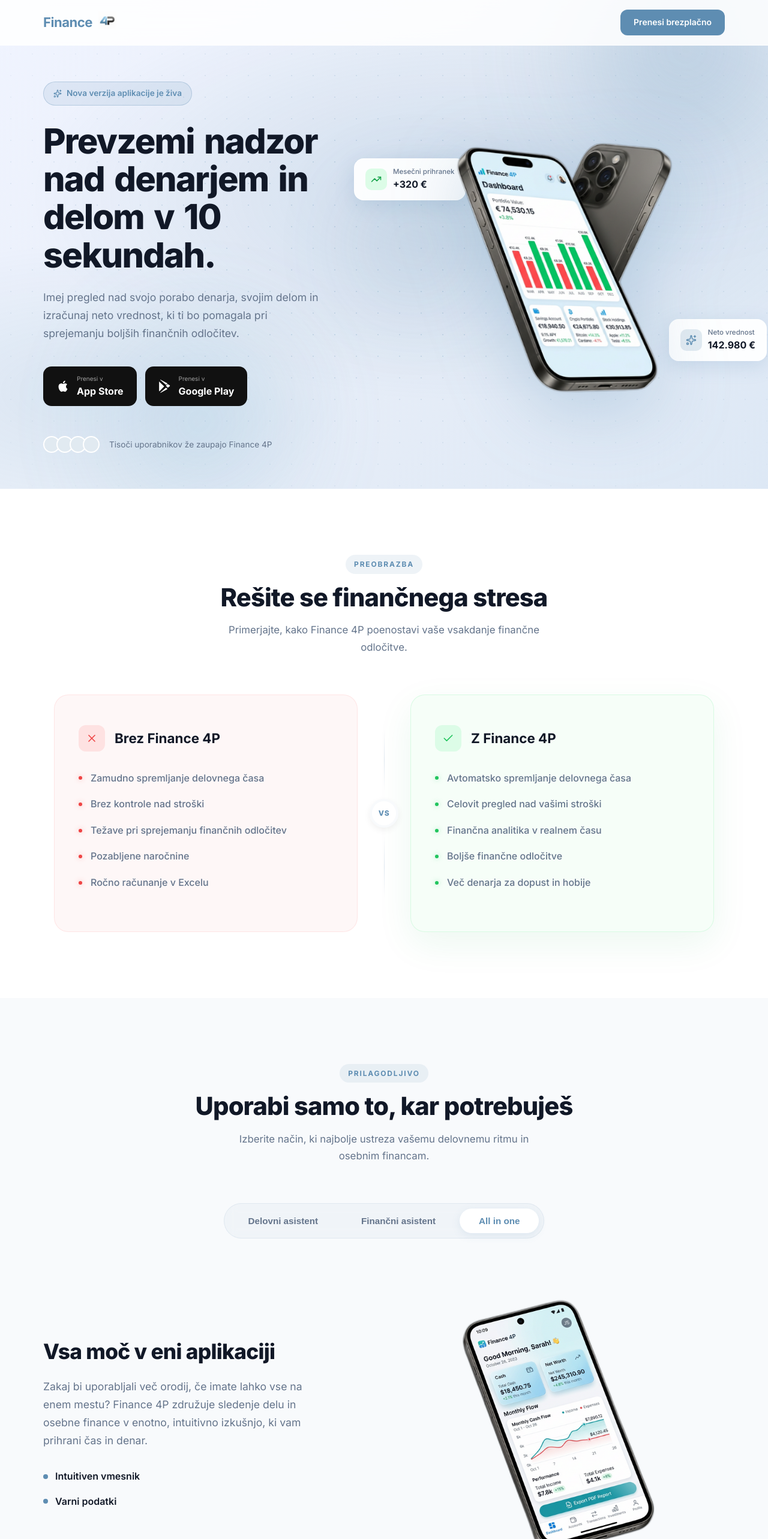
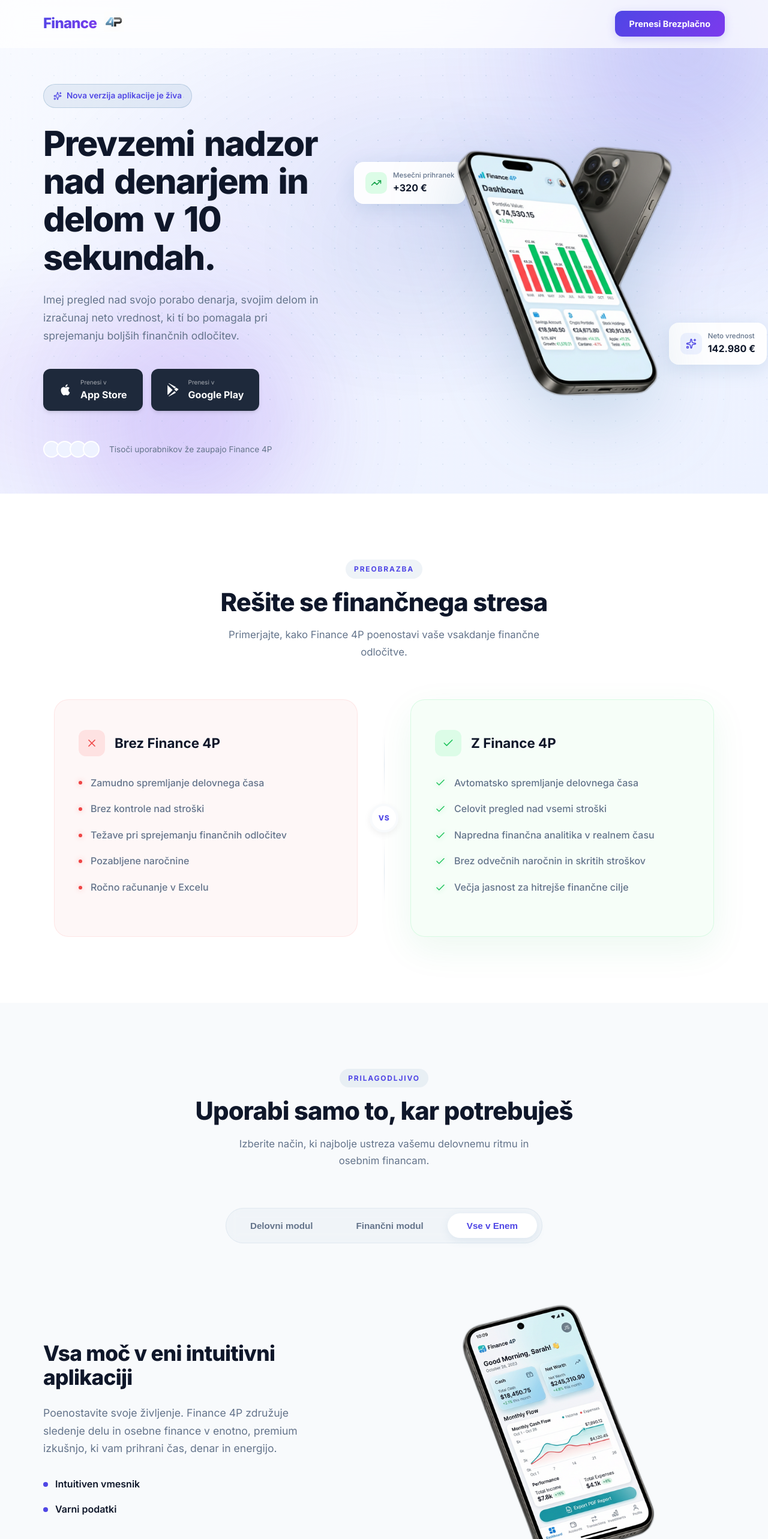
Before and after one commit to filipkolle/Landing-4P, a React (Vite) app: page / in a window 1280 px wide. Shown: the top 2566 px of the page at 60% size. Built offline with nearby package versions, Linux system fonts and the light colour scheme.

Commit message:
Modernized design system with premium colors, gradients, and professional UI effects

```diff
--- a/src/components/FeatureSwitcher.jsx
+++ b/src/components/FeatureSwitcher.jsx
@@ -12,23 +12,23 @@
   const tabs = [
     {
       id: 'delo',
-      label: 'Delovni asistent',
-      title: 'Popoln nadzor nad delom',
-      description: 'Sledite delovnim uram v realnem času, avtomatsko izračunajte zaslužek glede na vašo postavko in generirajte profesionalna mesečna poročila z enim klikom. Idealno za freelancerje in tiste, ki želijo optimizirati svoj delovni dan.',
+      label: 'Delovni modul',
+      title: 'Optimizacija delovnega procesa',
+      description: 'Sledite delovnim uram v realnem času, avtomatsko izračunajte zaslužek glede na vašo postavko in generirajte profesionalna mesečna poročila z enim klikom. Idealno za freelancerje in vse, ki želijo optimizirati svoj delovni dan.',
       image: workImg
     },
     {
       id: 'finance',
-      label: 'Finančni asistent',
-      title: 'Vaše finance pod kontrolo',
-      description: 'Pridobite celovit pregled nad vsemi prihodki, odhodki in naročninami na enem mestu. Aplikacija vam pomaga razumeti vaše potrošniške navade in vas vodi do boljših finančnih odločitev za prihodnost.',
+      label: 'Finančni modul',
+      title: 'Celovit nadzor nad financami',
+      description: 'Pridobite celovit pregled nad vsemi prihodki, odhodki in naročninami na enem mestu. Aplikacija vam pomaga razumeti vaše potrošniške navade in vas vodi do strateških finančnih odločitev za varno prihodnost.',
       image: financeImg
     },
     {
       id: 'all',
-      label: 'All in one',
-      title: 'Vsa moč v eni aplikaciji',
-      description: 'Zakaj bi uporabljali več orodij, če imate lahko vse na enem mestu? Finance 4P združuje sledenje delu in osebne finance v enotno, intuitivno izkušnjo, ki vam prihrani čas in denar.',
+      label: 'Vse v Enem',
+      title: 'Vsa moč v eni intuitivni aplikaciji',
+      description: 'Poenostavite svoje življenje. Finance 4P združuje sledenje delu in osebne finance v enotno, premium izkušnjo, ki vam prihrani čas, denar in energijo.',
       image: dashboardImg
     }
   ];
--- a/src/components/FeaturesGrid.jsx
+++ b/src/components/FeaturesGrid.jsx
@@ -1,5 +1,5 @@
 import React from 'react';
-import { Timer, BarChart3, Receipt, Zap, FileText } from 'lucide-react';
+import { Timer, BarChart3, Receipt, Zap, FileText, TrendingUp } from 'lucide-react';
 import { motion } from 'framer-motion';
 
 const FeaturesGrid = () => {
@@ -7,27 +7,32 @@
     {
       icon: <Timer size={32} className="feature-icon" />,
       title: "Hitro beleženje",
-      description: "Vnos delovnih ur v manj kot 10 sekundah. Brez nepotrebnega klikanja."
+      description: "Vnos delovnih ur v manj kot 10 sekundah. Brez nepotrebnega klikanja in kompliciranja."
     },
     {
       icon: <BarChart3 size={32} className="feature-icon" />,
-      title: "Primerjava virov dohodka",
-      description: "Ugotovite, katera dejavnost vam prinaša največ zaslužka na uro."
+      title: "Napredna analitika",
+      description: "Ugotovite, katera dejavnost vam prinaša največ zaslužka na uro in kje lahko prihranite."
     },
     {
       icon: <Receipt size={32} className="feature-icon" />,
       title: "Pregled nad stroški",
-      description: "Spremljajte kam odhaja vaš denar z intuitivnimi grafi in analitiko."
+      description: "Spremljajte kam odhaja vaš denar z intuitivnimi grafi in analitiko v realnem času."
     },
     {
       icon: <Zap size={32} className="feature-icon" />,
-      title: "Avtomatizacija",
-      description: "Avtomatiziran vnos zaslužkov in ponavljajočih se stroškov (naročnine, leasing...)"
+      title: "Popolna avtomatizacija",
+      description: "Avtomatiziran vnos zaslužkov in ponavljajočih se stroškov (naročnine, leasingi, krediti)."
     },
     {
       icon: <FileText size={32} className="feature-icon" />,
-      title: "PDF poročila",
-      description: "Izvoz poročil za delodajalca, računovodstvo ali osebni arhiv z enim klikom."
+      title: "PDF Poročila",
+      description: "Izvoz profesionalnih poročil za delodajalca, računovodstvo ali osebni arhiv z enim klikom."
+    },
+    {
+      icon: <TrendingUp size={32} className="feature-icon" />,
+      title: "Neto vrednost",
+      description: "Edino orodje, ki ti omogoča izračun neto vrednosti na podlagi sredstev in obveznosti."
     }
   ];
 
--- a/src/components/Navbar.jsx
+++ b/src/components/Navbar.jsx
@@ -8,26 +8,15 @@
         <a href="/" className="logo-container">
           <span className="logo-text">Finance</span>
           <div className="logo-img-wrapper">
-            <img src={logoImg} alt="4P Logo" style={{ height: '30px', width: 'auto' }} />
+            <img src={logoImg} alt="4P Logo" className="navbar-logo-img" />
           </div>
         </a>
-        <div style={{ display: 'flex', alignItems: 'center', gap: '12px' }}>
+        <div className="navbar-actions">
           <a
             href="#prenesi"
-            style={{
-              padding: '10px 22px',
-              background: 'var(--primary)',
-              color: '#fff',
-              borderRadius: '12px',
-              fontSize: '14px',
-              fontWeight: '600',
-              textDecoration: 'none',
-              transition: 'all 0.3s cubic-bezier(0.19,1,0.22,1)',
-            }}
-            onMouseEnter={e => { e.target.style.transform = 'translateY(-2px)'; e.target.style.boxShadow = '0 8px 20px rgba(94,141,178,0.35)'; }}
-            onMouseLeave={e => { e.target.style.transform = ''; e.target.style.boxShadow = ''; }}
+            className="navbar-cta-btn"
           >
-            Prenesi brezplačno
+            Prenesi Brezplačno
           </a>
         </div>
       </div>
--- a/src/components/ProblemSolution.jsx
+++ b/src/components/ProblemSolution.jsx
@@ -14,11 +14,11 @@
   ];
 
   const solutions = [
-    "Avtomatsko spremljanje delovnega časa",
-    "Celovit pregled nad vašimi stroški",
-    "Finančna analitika v realnem času",
-    "Boljše finančne odločitve",
-    "Več denarja za dopust in hobije"
+    { text: "Avtomatsko spremljanje delovnega časa", icon: <Check size={18} /> },
+    { text: "Celovit pregled nad vsemi stroški", icon: <Check size={18} /> },
+    { text: "Napredna finančna analitika v realnem času", icon: <Check size={18} /> },
+    { text: "Brez odvečnih naročnin in skritih stroškov", icon: <Check size={18} /> },
+    { text: "Večja jasnost za hitrejše finančne cilje", icon: <Check size={18} /> }
   ];
 
   const containerVars = {
@@ -110,8 +110,8 @@
               <motion.ul variants={containerVars} initial="hidden" whileInView="visible" viewport={{ once: true, margin: '-50px' }}>
                 {solutions.map((item, i) => (
                   <motion.li key={i} variants={itemVars}>
-                    <div className="dot green" />
-                    <span>{item}</span>
+                    <Check size={18} className="solution-check-icon" />
+                    <span>{item.text}</span>
                   </motion.li>
                 ))}
               </motion.ul>
--- a/src/index.css
+++ b/src/index.css
@@ -1,32 +1,45 @@
 @import url('https://fonts.googleapis.com/css2?family=Inter:wght@300;400;500;600;700;800&display=swap');
 
 :root {
-  /* Brand Colors */
-  --primary: #5E8DB2;
-  --primary-dark: #4A7A9E;
-  --primary-light: #E1EAF1;
-  --secondary: #4A4A4A;
-  --accent-green: #E8F5E9;
-  --text-green: #2E7D32;
-  --accent-blue: #E3F2FD;
-  --text-blue: #1565C0;
+  /* Brand Colors - Premium Indigo/Blue */
+  --primary: #4F46E5;
+  --primary-dark: #3730A3;
+  --primary-light: #EEF2FF;
+  --primary-gradient: linear-gradient(135deg, #4F46E5 0%, #7C3AED 100%);
+
+  --secondary: #1E293B;
+
+  /* Semantic Colors */
+  --accent-green: #F0FDF4;
+  --text-green: #15803D;
+  --accent-blue: #EFF6FF;
+  --text-blue: #1D4ED8;
+  --accent-red: #FEF2F2;
+  --text-red: #B91C1C;
+
+  /* Surfaces */
   --bg-light: #F8FAFC;
-  --text-main: #111827;
+  --bg-white: #FFFFFF;
+  --text-main: #0F172A;
   --text-muted: #64748B;
-  --white: #ffffff;
+  --text-soft: #94A3B8;
 
-  /* Glassmorphism */
-  --glass-bg: rgba(255, 255, 255, 0.7);
-  --glass-border: rgba(255, 255, 255, 0.5);
+  /* Glassmorphism Refined */
+  --glass-bg: rgba(255, 255, 255, 0.75);
+  --glass-border: rgba(255, 255, 255, 0.4);
+  --glass-shadow: 0 8px 32px 0 rgba(31, 38, 135, 0.07);
 
-  /* Shadows */
-  --shadow-sm: 0 4px 6px -1px rgba(0, 0, 0, 0.08);
-  --shadow-md: 0 10px 15px -3px rgba(0, 0, 0, 0.1);
-  --shadow-lg: 0 25px 50px -12px rgba(0, 0, 0, 0.15);
+  /* Premium Shadows */
+  --shadow-sm: 0 1px 2px 0 rgba(0, 0, 0, 0.05);
+  --shadow-md: 0 4px 6px -1px rgba(0, 0, 0, 0.1), 0 2px 4px -1px rgba(0, 0, 0, 0.06);
+  --shadow-lg: 0 20px 25px -5px rgba(0, 0, 0, 0.1), 0 10px 10px -5px rgba(0, 0, 0, 0.04);
+  --shadow-xl: 0 25px 50px -12px rgba(0, 0, 0, 0.15);
 
   /* Radii */
-  --radius-lg: 24px;
-  --radius-md: 16px;
+  --radius-2xl: 32px;
+  --radius-xl: 24px;
+  --radius-lg: 16px;
+  --radius-md: 12px;
   --radius-sm: 8px;
 }
 
--- a/src/styles/LandingPage.css
+++ b/src/styles/LandingPage.css
@@ -15,15 +15,15 @@
   top: 0;
   left: 0;
   right: 0;
-  height: 76px;
+  height: 80px;
   display: flex;
   align-items: center;
   z-index: 1000;
-  background: rgba(255, 255, 255, 0.85);
+  background: rgba(255, 255, 255, 0.7);
   backdrop-filter: blur(20px);
   -webkit-backdrop-filter: blur(20px);
-  border-bottom: 1px solid rgba(255, 255, 255, 0.6);
-  transition: background 0.3s ease;
+  border-bottom: 1px solid rgba(255, 255, 255, 0.3);
+  transition: all 0.4s ease;
 }
 
 .navbar .container {
@@ -36,20 +36,46 @@
 .logo-container {
   display: flex;
   align-items: center;
-  gap: 10px;
+  gap: 12px;
   text-decoration: none;
 }
 
 .logo-text {
-  font-size: 22px;
-  font-weight: 700;
-  color: var(--primary);
-  letter-spacing: -0.02em;
+  font-size: 24px;
+  font-weight: 800;
+  background: var(--primary-gradient);
+  -webkit-background-clip: text;
+  background-clip: text;
+  -webkit-text-fill-color: transparent;
+  letter-spacing: -0.03em;
 }
 
-.logo-img-wrapper img {
-  height: 32px;
-  width: auto;
+.logo-img-wrapper img.navbar-logo-img {
+  height: 34px;
+}
+
+.navbar-actions {
+  display: flex;
+  align-items: center;
+  gap: 16px;
+}
+
+.navbar-cta-btn {
+  padding: 10px 24px;
+  background: var(--primary-gradient);
+  color: #fff;
+  border-radius: var(--radius-md);
+  font-size: 0.9rem;
+  font-weight: 700;
+  text-decoration: none;
+  transition: all 0.4s cubic-bezier(0.19, 1, 0.22, 1);
+  box-shadow: 0 4px 15px rgba(79, 70, 229, 0.2);
+}
+
+.navbar-cta-btn:hover {
+  transform: translateY(-2px);
+  box-shadow: 0 8px 25px rgba(79, 70, 229, 0.35);
+  filter: brightness(1.1);
 }
 
 /* ===========================
@@ -57,12 +83,12 @@
    =========================== */
 .hero {
   min-height: 100vh;
-  padding-top: 76px;
+  padding-top: 80px;
   position: relative;
   overflow: hidden;
   display: flex;
   align-items: center;
-  background: #f0f4ff;
+  background: #fdfdff;
 }
 
 /* Dynamic animated background */
@@ -77,34 +103,34 @@
   position: absolute;
   inset: 0;
   background:
-    radial-gradient(ellipse 80% 60% at 60% 40%, rgba(94,141,178,0.18) 0%, transparent 70%),
-    radial-gradient(ellipse 60% 50% at 10% 80%, rgba(93,153,180,0.12) 0%, transparent 60%),
-    linear-gradient(135deg, #f0f4ff 0%, #e8eef8 50%, #dde8f5 100%);
+    radial-gradient(ellipse 80% 60% at 60% 40%, rgba(79, 70, 229, 0.1) 0%, transparent 70%),
+    radial-gradient(ellipse 60% 50% at 10% 80%, rgba(124, 58, 237, 0.08) 0%, transparent 60%),
+    linear-gradient(135deg, #f8faff 0%, #f0f4ff 50%, #edf2ff 100%);
 }
 
 .hero-orb {
   position: absolute;
   border-radius: 50%;
-  filter: blur(80px);
-  opacity: 0.4;
+  filter: blur(100px);
+  opacity: 0.35;
   animation: orb-drift 12s ease-in-out infinite alternate;
 }
 
 .orb-1 {
-  width: 500px;
-  height: 500px;
-  background: radial-gradient(circle, #5e8db2 0%, transparent 70%);
-  top: -150px;
-  right: -100px;
+  width: 600px;
+  height: 600px;
+  background: radial-gradient(circle, var(--primary) 0%, transparent 70%);
+  top: -200px;
+  right: -150px;
   animation-duration: 14s;
 }
 
 .orb-2 {
-  width: 350px;
-  height: 350px;
-  background: radial-gradient(circle, #7fb3d3 0%, transparent 70%);
-  bottom: -100px;
-  left: 10%;
+  width: 450px;
+  height: 450px;
+  background: radial-gradient(circle, #7c3aed 0%, transparent 70%);
+  bottom: -150px;
+  left: 5%;
   animation-duration: 10s;
   animation-delay: -5s;
 }
@@ -174,7 +200,7 @@
 }
 
 .hero h1 .highlight {
-  background: linear-gradient(135deg, var(--primary) 0%, #4a7a9e 100%);
+  background: var(--primary-gradient);
   -webkit-background-clip: text;
   -webkit-text-fill-color: transparent;
   background-clip: text;
@@ -206,22 +232,24 @@
 }
 
 .btn-app {
-  padding: 12px 22px;
+  padding: 14px 26px;
   display: flex;
   align-items: center;
-  gap: 12px;
-  background: #111;
+  gap: 14px;
+  background: var(--secondary);
   color: #fff;
-  border-radius: 14px;
+  border-radius: var(--radius-md);
   font-size: 14px;
   text-align: left;
   text-decoration: none;
-  transition: transform 0.3s cubic-bezier(0.19, 1, 0.22, 1), box-shadow 0.3s ease;
+  transition: all 0.4s cubic-bezier(0.19, 1, 0.22, 1);
+  box-shadow: var(--shadow-md);
 }
 
 .btn-app:hover {
-  transform: translateY(-3px);
-  box-shadow: 0 12px 30px rgba(0,0,0,0.2);
+  transform: translateY(-4px) scale(1.02);
+  box-shadow: var(--shadow-xl);
+  background: #000;
 }
 
 .btn-app span { display: block; }
@@ -500,6 +528,12 @@
 .dot.red { background: #ef4444; box-shadow: 0 0 8px rgba(239, 68, 68, 0.4); }
 .dot.green { background: #22c55e; box-shadow: 0 0 8px rgba(34, 197, 94, 0.4); }
 
+.solution-check-icon {
+  color: #22c55e;
+  flex-shrink: 0;
+  filter: drop-shadow(0 0 4px rgba(34, 197, 94, 0.4));
+}
+
 /* VS Separator */
 .vs-separator {
   display: flex;
@@ -745,15 +779,22 @@
 }
 
 .icon-wrapper {
-  width: 56px;
-  height: 56px;
+  width: 60px;
+  height: 60px;
   background: var(--primary-light);
-  border-radius: 14px;
+  border-radius: 16px;
   display: flex;
   align-items: center;
   justify-content: center;
-  margin-bottom: 20px;
+  margin-bottom: 24px;
   color: var(--primary);
+  transition: all 0.3s ease;
+}
+
+.feature-card:hover .icon-wrapper {
+  background: var(--primary);
+  color: #fff;
+  transform: scale(1.1) rotate(5deg);
 }
 
 .feature-card h3 {
@@ -995,11 +1036,15 @@
 }
 
 .pp-body h1 {
-  font-size: 1.7rem;
+  font-size: 2rem;
   font-weight: 800;
-  color: #1e293b;
-  margin-bottom: 20px;
-  letter-spacing: -0.02em;
+  color: var(--text-main);
+  margin-bottom: 24px;
+  letter-spacing: -0.03em;
+  background: var(--primary-gradient);
+  -webkit-background-clip: text;
+  background-clip: text;
+  -webkit-text-fill-color: transparent;
 }
 
 .pp-intro {
@@ -1050,12 +1095,12 @@
   content: '—';
   position: absolute;
   left: 0;
-  color: #5e8db2;
+  color: var(--primary);
   font-weight: 600;
 }
 
 .pp-body a {
-  color: #5e8db2;
+  color: var(--primary);
   text-decoration: underline;
   text-underline-offset: 3px;
 }
```
